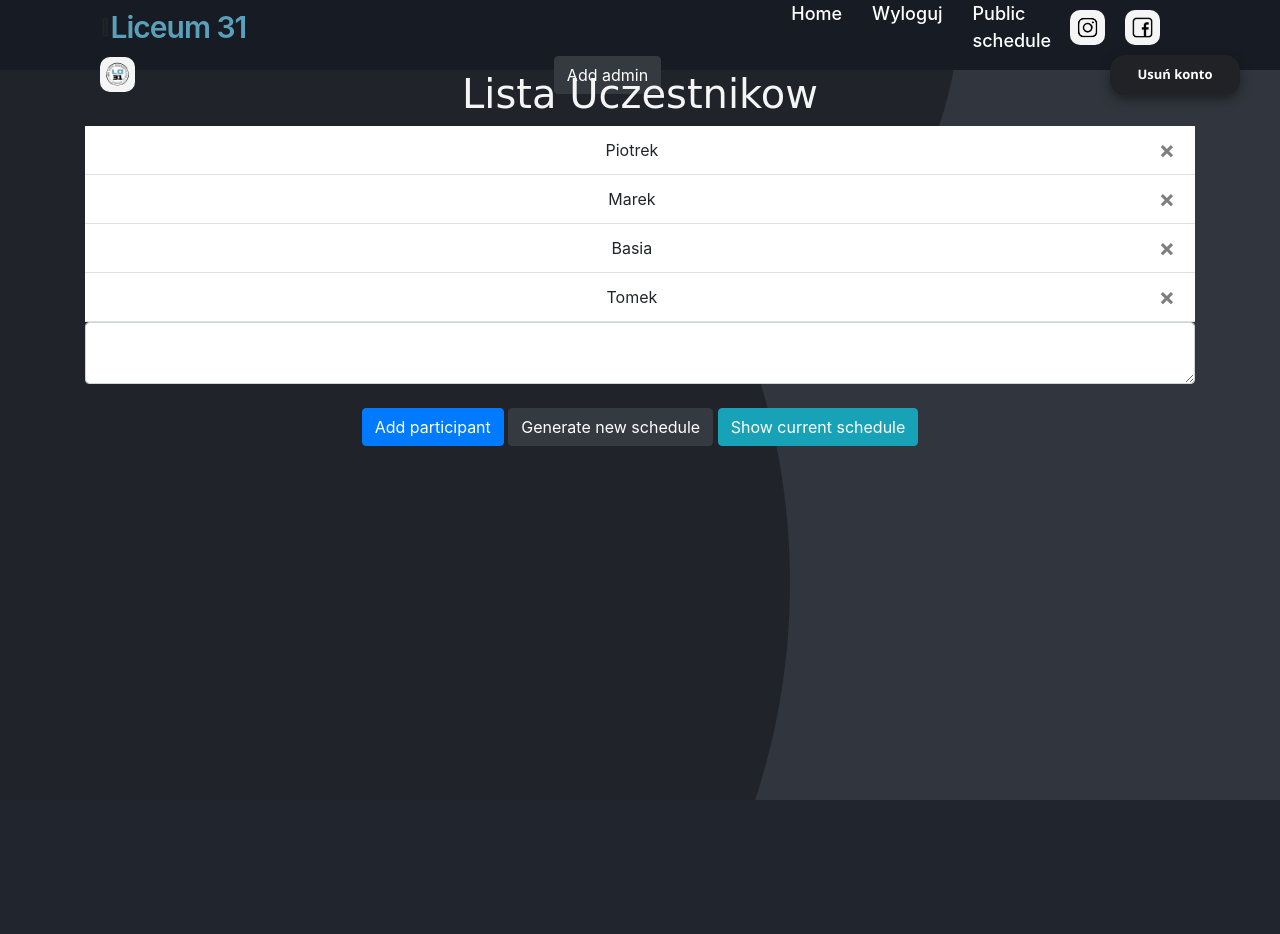
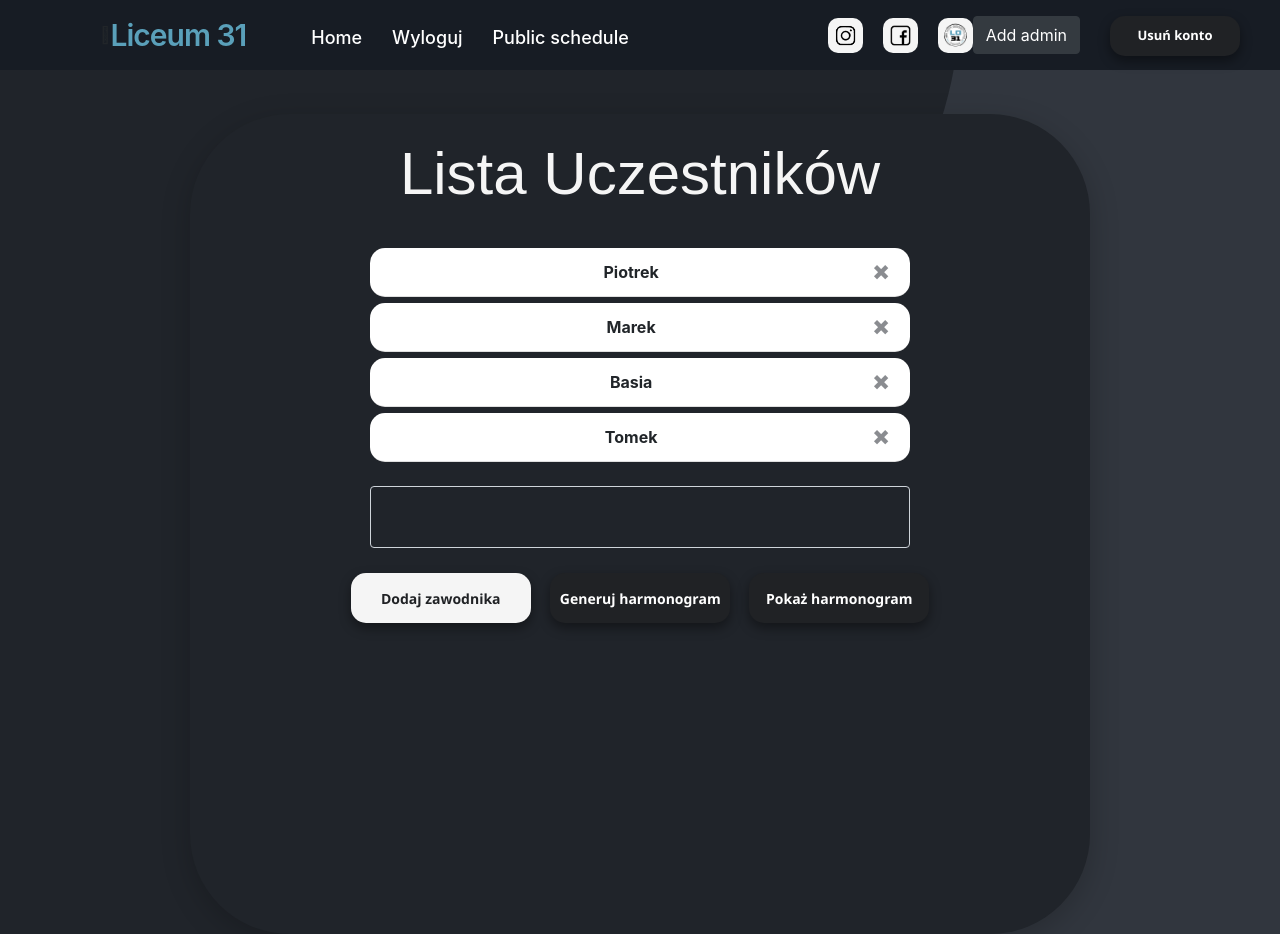
Before and after one commit to ReptilianEye/MyTournamentApp, a Flask app: page /generator in a window 1280 px wide. Before the commit the page ends 800 px from the top, so only its background shows below. Run offline with Flask 2, Linux system fonts and the light colour scheme; a user stored in the database is signed in; data comes from the database, SQL or seed files in the repository; both versions use the stored data as it was after the commit; some libraries are stand-ins or nearby versions; some web fonts are replaced.

Commit message:
zmiany wygląd strony

```diff
--- a/website/static/style.css
+++ b/website/static/style.css
@@ -1,5 +1,123 @@
 body {
     background-image: url("../static/bgp.png");
+    scroll-behavior: smooth;
+    overflow: overlay;
+}
+
+body::-webkit-scrollbar {
+    width: 11px;
+}
+
+body::-webkit-scrollbar-track {
+    background: #20242A;
+    border-radius: 0px;
+    box-shadow: inset 0 0 13px #20242A;
+}
+
+body::-webkit-scrollbar-thumb {
+    border-radius: 0px;
+    box-shadow: inset 0 0 13px whitesmoke;
+    background: linear-gradient(whitesmoke, whitesmoke);
+}
+
+.alert {
+    position: relative;
+    padding: .75rem 1.25rem;
+    margin-bottom: 1rem;
+    border: 1ps solid transparent;
+    border-radius: 15px;
+    width: 60%;
+    margin-left: 20%;
+    font-weight: 700;
+}
+
+.alert-success {
+    color: #171c24;
+    background-color: whitesmoke;
+    border-color: whitesmoke;
+}
+
+.close {
+    float: right;
+    font-size: 1.6rem;
+    font-weight: 900;
+    line-height: 1;
+    color: #171c24;
+    text-shadow: 0 1px 0 #fff;
+    opacity: .5;
+    margin-top: -2px;
+}
+
+.list-group {
+    display: flex;
+    flex-direction: column;
+    padding-left: 0;
+    margin-bottom: 0;
+    font-weight: 700;
+}
+
+.list-group-flush .list-group-item:first-child {
+    border-top-width: 0;
+}
+
+.list-group-flush .list-group-item {
+    border-right-width: 0;
+    border-left-width: 0;
+    border-radius: 15px;
+    width: 60%;
+    margin-left: 20%;
+    margin-top: 6px;
+}
+
+nav {
+    background: #171c24;
+    display: flex;
+    flex-wrap: wrap;
+    align-items: center;
+    justify-content: space-between;
+    height: 70px;
+    padding: 0 100px;
+}
+
+nav .logo {
+    color: #fff;
+    font-size: 30px;
+    font-weight: 600;
+    letter-spacing: -1px;
+    text-decoration: none;
+}
+
+nav .nav-items {
+    display: flex;
+    flex: 1;
+    padding: 0 0 0 50px;
+    margin-top: 4px;
+}
+
+nav .nav-items li {
+    list-style: none;
+    padding: 0 15px;
+}
+
+nav .nav-items li a {
+    color: #fff;
+    font-size: 18px;
+    font-weight: 500;
+    text-decoration: none;
+}
+
+nav .nav-items li a:hover {
+    color: #5AA0BA;
+}
+
+.logo_social {
+    border-radius: 10px;
+    background-color: whitesmoke;
+}
+
+.logo_social:hover {
+    background-color: #5AA0BA;
+    transform: perspective(1px) scale(1.1);
 }
 
 .generate_box_container h1 {
@@ -31,7 +149,7 @@ h3 {
     width: 900px;
     height: 510px;
     margin: 0 auto;
-    margin-top: 17%;
+    margin-top: 15%;
 }
 
 
@@ -48,9 +166,47 @@ h3 {
 
 .container_login {
     width: 800px;
-    height: 440px;
+    height: 450px;
     margin: 0 auto;
-    margin-top: 17%;
+    margin-top: 11%;
+}
+
+
+/* Generator BOX */
+
+.generator_box_container {
+    background-color: #20242A;
+    height: 250px;
+    width: 700px;
+    /* width: 600px; */
+    box-shadow: 0 8px 30px 0 rgba(0, 0, 0, 0.2);
+    border-radius: 100px;
+}
+
+.container_generator {
+    width: 900px;
+    height: 820px;
+    margin: 0 auto;
+    margin-top: 4%;
+}
+
+
+/* SIGNUP BOX */
+
+.sign_box_container {
+    background-color: #20242A;
+    height: 250px;
+    width: 700px;
+    /* width: 600px; */
+    box-shadow: 0 8px 30px 0 rgba(0, 0, 0, 0.2);
+    border-radius: 100px;
+}
+
+.container_sign {
+    width: 800px;
+    height: 620px;
+    margin: 0 auto;
+    margin-top: 11%;
 }
 
 
@@ -71,6 +227,30 @@ h3 {
     border-radius: .25rem;
     transition: border-color .15s ease-in-out, box-shadow .15s ease-in-out;
     margin-left: 25%;
+}
+
+textarea {
+    resize: none
+}
+
+
+/* GENERATOR FORM */
+
+.form_control_generator {
+    display: block;
+    width: 60%;
+    height: calc(1.5em + .75rem +2 px);
+    padding: .375rem .75rem;
+    font-size: 1rem;
+    font-weight: 400;
+    line-height: 1.5;
+    color: whitesmoke;
+    background-color: #20242A;
+    background-clip: padding-box;
+    border: 1px solid #ced4da;
+    border-radius: .25rem;
+    transition: border-color .15s ease-in-out, box-shadow .15s ease-in-out;
+    margin-left: 20%;
 }
 
 .nav-link {
@@ -133,10 +313,72 @@ h2 {
 }
 
 
+/* Przycisk HOME GENERATOR */
+
+.btn-danger_nav_generator_home_white {
+    background-color: whitesmoke;
+    border: 0;
+    width: 180px;
+    height: 50px;
+    border-radius: 15px;
+    font-family: "Segoe UI", Tahoma, Geneva, Verdana, sans-serif;
+    color: #202225;
+    font-size: 14px;
+    font-weight: bold;
+    outline: none;
+    box-shadow: 0px 5px 12px rgba(0, 0, 0, 0.4);
+    transition: 0.5s;
+    backface-visibility: hidden;
+    margin-top: 1px;
+}
+
+.btn-danger_nav_generator_home_white:hover {
+    transition: 0.5s;
+    cursor: pointer;
+    background-color: #202225;
+    color: whitesmoke;
+}
+
+.btn-danger_nav_generator_home_white a {
+    width: 100%;
+    height: 100%;
+}
+
+.btn-danger_nav_generator_home {
+    background-color: #202225;
+    border: 0;
+    width: 180px;
+    height: 50px;
+    border-radius: 15px;
+    font-family: "Segoe UI", Tahoma, Geneva, Verdana, sans-serif;
+    color: white;
+    font-size: 14px;
+    font-weight: bold;
+    outline: none;
+    box-shadow: 0px 5px 12px rgba(0, 0, 0, 0.4);
+    transition: 0.5s;
+    backface-visibility: hidden;
+    margin-top: 1px;
+    margin-left: 15px;
+}
+
+.btn-danger_nav_generator_home:hover {
+    transition: 0.5s;
+    cursor: pointer;
+    background-color: whitesmoke;
+    color: #2B2E32;
+}
+
+.btn-danger_nav_generator_home a {
+    width: 100%;
+    height: 100%;
+}
+
+
 /* Przycisk Generate */
 
 .btn-danger_nav_generate {
-    background-color: seashell;
+    background-color: whitesmoke;
     border: 0;
     width: 250px;
     height: 60px;
@@ -170,7 +412,7 @@ h2 {
 /* Przycisk LOGIN */
 
 .btn-danger_nav_login {
-    background-color: seashell;
+    background-color: whitesmoke;
     border: 0;
     width: 250px;
     height: 60px;
@@ -199,52 +441,3 @@ h2 {
     background-color: #202225;
     color: whitesmoke;
 }
-
-nav {
-    background: #171c24;
-    display: flex;
-    flex-wrap: wrap;
-    align-items: center;
-    justify-content: space-between;
-    height: 70px;
-    padding: 0 100px;
-}
-
-nav .logo {
-    color: #fff;
-    font-size: 30px;
-    font-weight: 600;
-    letter-spacing: -1px;
-    text-decoration: none;
-}
-
-nav .nav-items {
-    display: flex;
-    flex: 1;
-    padding: 0 0 0 530px;
-}
-
-nav .nav-items li {
-    list-style: none;
-    padding: 0 15px;
-}
-
-nav .nav-items li a {
-    color: #fff;
-    font-size: 18px;
-    font-weight: 500;
-    text-decoration: none;
-}
-
-nav .nav-items li a:hover {
-    color: #5AA0BA;
-}
-
-.logo_social {
-    border-radius: 10px;
-    background-color: whitesmoke;
-}
-
-.logo_social:hover {
-    background-color: #5AA0BA;
-}
--- a/website/templates/generator.html
+++ b/website/templates/generator.html
@@ -1,6 +1,8 @@
-{% extends "base.html" %} {% block title %}Generator Terminarza{% endblock %} {% block
-  content %}
-  <h1 align="center">Lista Uczestnikow</h1>
+{% extends "base.html" %} {% block title %}Generator Terminarza{% endblock %} {% block content %}
+<section class="generator_box_container container_generator">
+    <br>
+    <h3 align="center">Lista Uczestników</h3>
+    <br>
     <ol class="list-group list-group-flush" id="notes">
         {% for player in user.players %}
         <li align="center" class="list-group-item">
@@ -11,13 +13,20 @@
         </li>
         {% endfor %}
     </ol>
+    <br>
     <form method="POST">
-    <textarea name="name" it="name" class="form-control"></textarea>
+        <textarea name="name" it="name" class="form_control_generator"></textarea>
         <br />
         <div align="center">
-      <button type="submit" class="btn btn-primary">Add participant</button>
-      <a type="button" href="/generate" class="btn btn-dark">Generate new schedule</a>
-      <a type="button" href="/schedule" class="btn btn-info">Show current schedule</a>
+            <button type="submit" class="btn-danger_nav_generator_home_white">Dodaj zawodnika</button>
+            <a href="/generate">
+                <button type="button" class="btn-danger_nav_generator_home">Generuj harmonogram</button>
+            </a>
+            <a href="/schedule">
+                <button type="button" class="btn-danger_nav_generator_home">Pokaż harmonogram</button>
+            </a>
+            <br><br>
         </div>
     </form>
+</section>
 {% endblock %}
```
Also changed, not shown: website/templates/sign_up.html (+12 -32 lines), website/database.db. Lines whose indentation alone changed are shown as unchanged.
